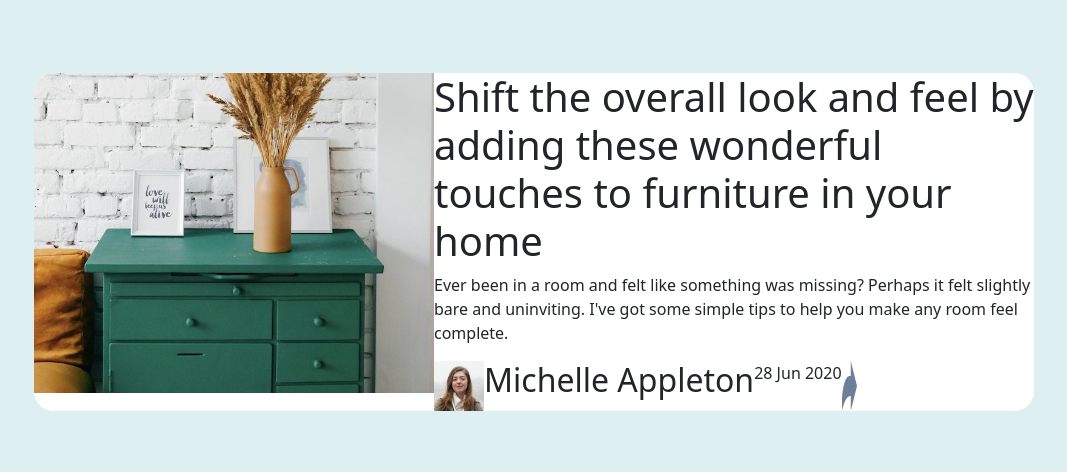
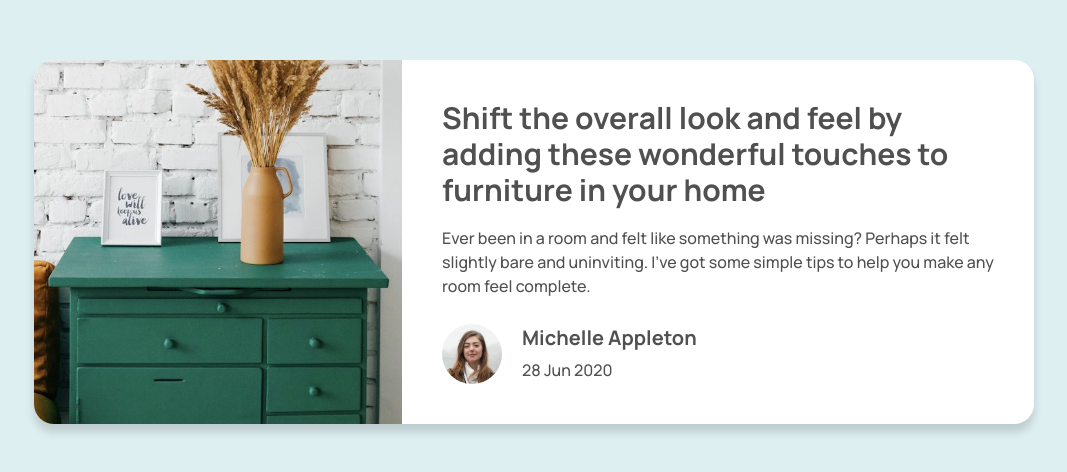
Before and after one commit to aronilie/202207-w2ch1-aron-ilie, a website: page index.html in a window 1280 px wide. Shown: the part 158-630 px from the top of the page, without its empty margins (106-1173 px from the left). Drawn offline with nearby package versions, Linux system fonts and the light colour scheme; files that its build step writes are made by us from their sources.

Commit message:
Stylize the fonts, the images, and the general content

```diff
--- a/index.html
+++ b/index.html
@@ -47,8 +47,11 @@
               src="images/article-preview/avatar-michelle.jpg"
               alt="Avatar of a woman"
             />
-            <h2>Michelle Appleton</h2>
-            <span>28 Jun 2020</span>
+            <div>
+              <h2>Michelle Appleton</h2>
+              <span>28 Jun 2020</span>
+            </div>
+
             <img src="images/article-preview/icon-share.svg" alt="Share icon" />
           </div>
         </section>
--- a/sass/components/_article-preview.scss
+++ b/sass/components/_article-preview.scss
@@ -19,6 +19,7 @@ html {
   display: flex;
   border-radius: 20px;
   overflow: hidden;
+  box-shadow: 0 8px 8px 0 rgba(0, 0, 0, 0.15);
 }
 
 .image-container {
@@ -27,18 +28,49 @@ html {
 
 .presentation {
   flex: 3;
+  font-family: Manrope, Arial;
+  color: #505050;
+  padding: 40px;
 
   &__image {
-    width: 50px;
-    height: 50px;
+    width: 60px;
+    height: 60px;
+    border-radius: 150px;
   }
 
   &__person {
     display: flex;
+    align-items: center;
   }
+
+  &__person h2 {
+    font-weight: bold;
+    font-size: 20px;
+  }
+
+  &__person img:nth-child(3) {
+    width: 20px;
+    height: 20px;
+    position: absolute;
+    right: 100%;
+  }
+
+  &__person div:nth-child(2) {
+    padding: 0 20px;
+  }
+}
+
+.presentation div h1 {
+  font-weight: bold;
+  font-size: 30px;
 }
 
 .image-container img {
   width: 100%;
-  height: auto;
+  height: 100%;
+  object-fit: cover;
 }
+
+.presentation div p {
+  padding: 10px 0;
+}
```
